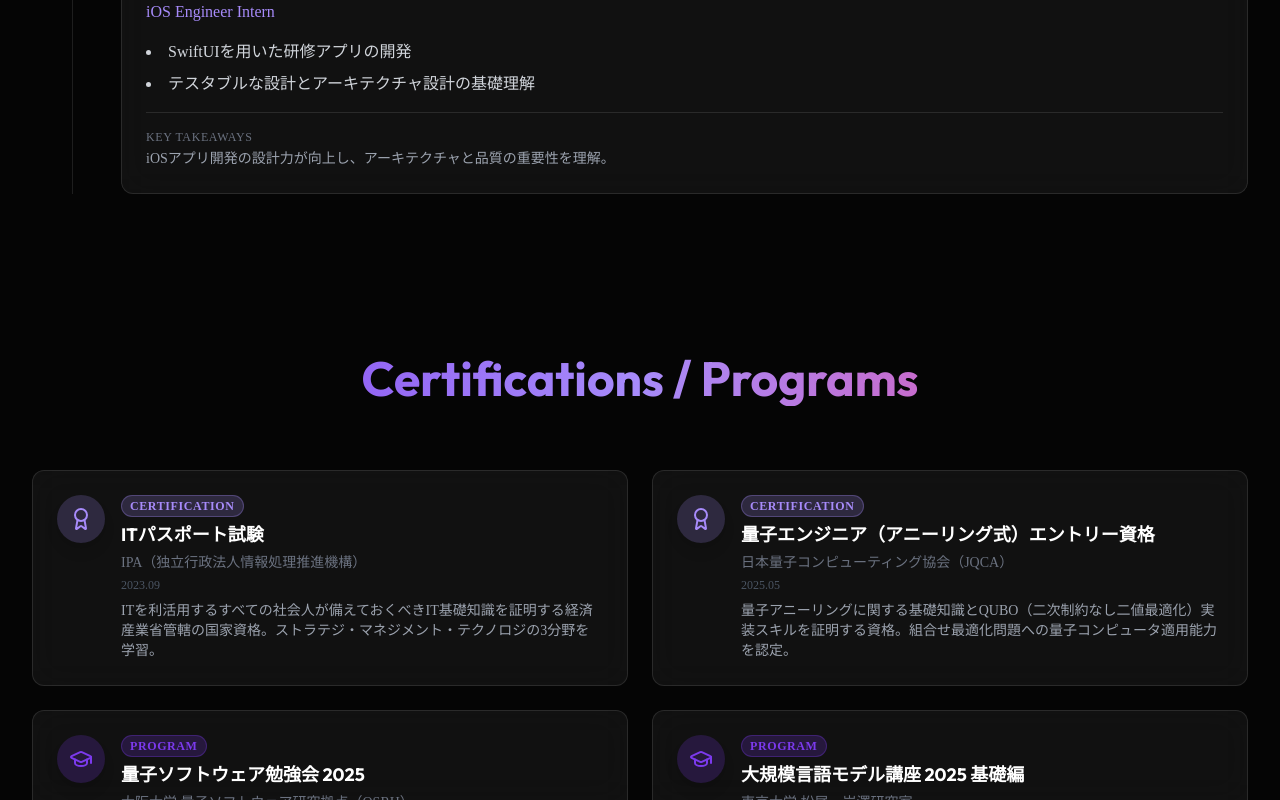
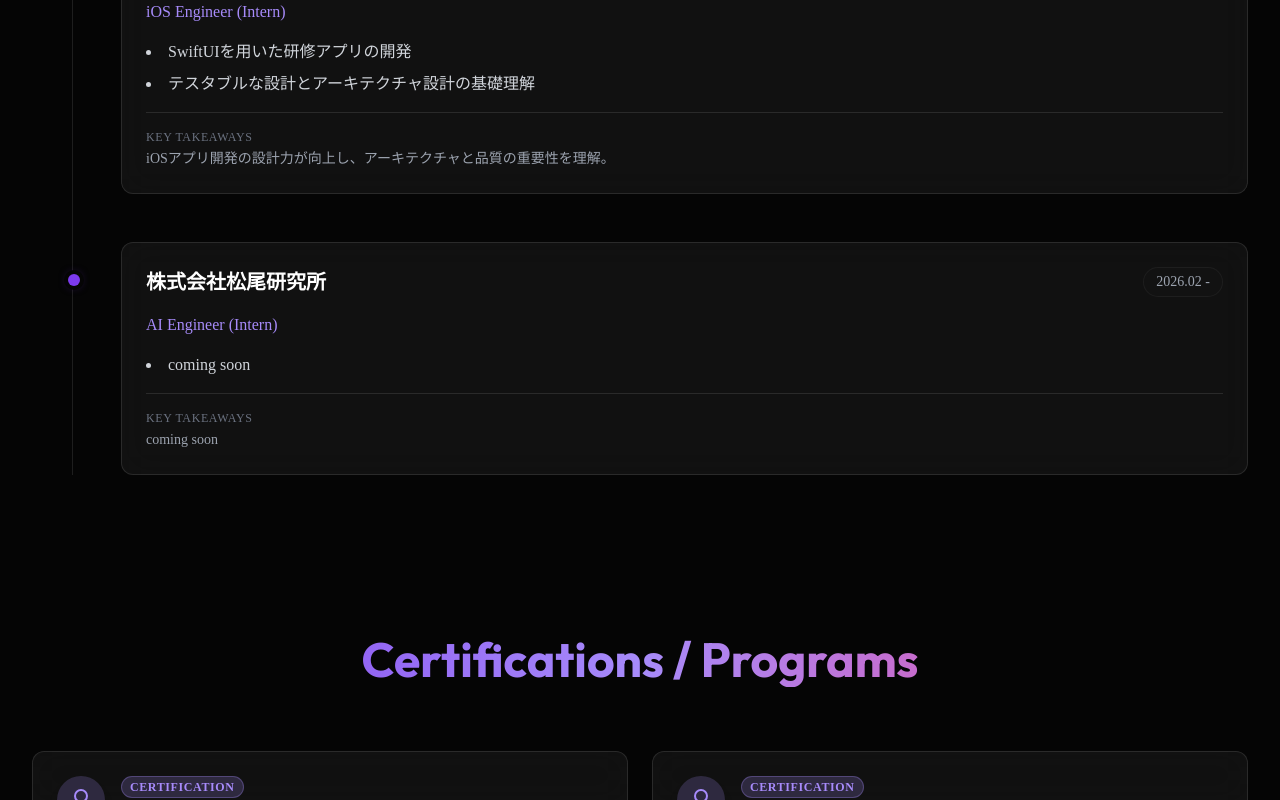
Before and after one commit to TaiyoYamada/portfolio, a Next.js app: page / in a window 1280 px wide. Shown: the part 4619-5419 px from the top of the page. Built offline with nearby package versions, Linux system fonts and the light colour scheme; no server answers.

Commit message:
experiencesを更新

```diff
--- a/src/components/sections/Experience.tsx
+++ b/src/components/sections/Experience.tsx
@@ -20,13 +20,23 @@ const experiences = [
     {
         company: "株式会社ゆめみ",
         period: "2025.10 - 2025.11",
-        role: "iOS Engineer Intern",
+        role: "iOS Engineer (Intern)",
         details: [
             "SwiftUIを用いた研修アプリの開発",
             "テスタブルな設計とアーキテクチャ設計の基礎理解",
         ],
         growth:
             "iOSアプリ開発の設計力が向上し、アーキテクチャと品質の重要性を理解。",
+    },
+    {
+        company: "株式会社松尾研究所",
+        period: "2026.02 - ",
+        role: "AI Engineer (Intern)",
+        details: [
+            "coming soon",
+        ],
+        growth:
+            "coming soon",
     },
 ];
 
```
